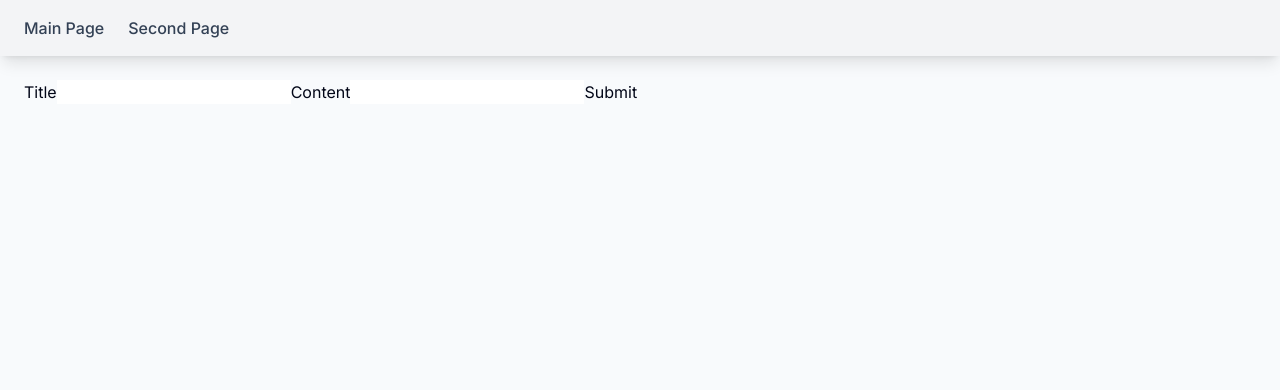
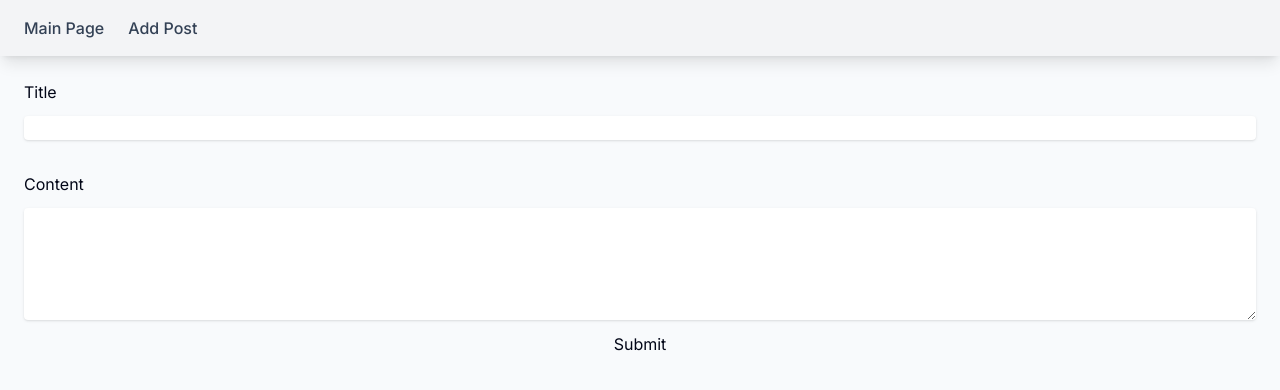
Before and after one commit to KasparAasa/Blog2, a Next.js app: page /addPost in a window 1280 px wide. Shown: the top 390 px of the page. Built offline with nearby package versions, Linux system fonts and the light colour scheme.

Commit message:
Add styling to /addPost

```diff
--- a/src/components/Layout.tsx
+++ b/src/components/Layout.tsx
@@ -7,7 +7,7 @@ export const Layout: FC<PropsWithChildren> = ({children}) => {
       <header className={'h-14 flex justify-center items-center px-6 bg-gray-100 shadow-lg'}>
         <div className={'max-w-screen-xl w-full flex gap-6 font-medium text-slate-700'}>
           <Link href={'/'}>Main Page</Link>
-          <Link href={'SecondPage'}>Second Page</Link>
+          <Link href={'addPost'}>Add Post</Link>
         </div>
       </header>
       <div className={'flex justify-center p-6'}>
--- a/src/pages/addPost.tsx
+++ b/src/pages/addPost.tsx
@@ -1,5 +1,4 @@
 import {Layout} from '@/components/Layout'
-import {useFormik} from 'formik'
 import {useState} from 'react'
 import {BlogPostInterface} from '@/interfaces/BlogPost'
 import * as Yup from 'yup'
@@ -18,7 +17,6 @@ import {Formik, Field, Form, ErrorMessage} from 'formik'
 //   }
 // }
 
-
 export default function AddPost() {
 
   const [blogPosts, setBlogPosts] =
@@ -32,6 +30,7 @@ export default function AddPost() {
 
   return (
     <Layout>
+      <div className={''}>
       <Formik
         initialValues={{
           title: '',
@@ -43,9 +42,9 @@ export default function AddPost() {
         validationSchema={Yup.object({
           title: Yup.string()
             .max(20, 'Must be 20 characters or less')
-            .required('Required'),
+            .required(`Title is required`),
           content: Yup.string()
-            .required('Required'),
+            .required('Content is required'),
         })}
         onSubmit={(values) => {
           setBlogPosts({
@@ -57,19 +56,25 @@ export default function AddPost() {
           })
         }}
       >
-
-          <Form>
+          <Form className={'flex flex-col gap-3'}>
             <label htmlFor={'title'}>Title</label>
-            <Field name={'title'} type={'text'}/>
+            <Field
+              className={'border-1 rounded shadow border-slate-400 mb-5'}
+              name={'title'}
+              type={'text'}/>
             <ErrorMessage name={'title'}/>
 
             <label htmlFor={'content'}>Content</label>
-            <Field name={'content'} type={'text'}/>
+            <Field
+              className={'border-1 border-slate-400 rounded shadow h-28'}
+              name={'content'}
+              as={'textarea'}/>
             <ErrorMessage name={'content'}/>
 
             <button type={'submit'}>Submit</button>
           </Form>
       </Formik>
+      </div>
     </Layout>
   )
 }
```
